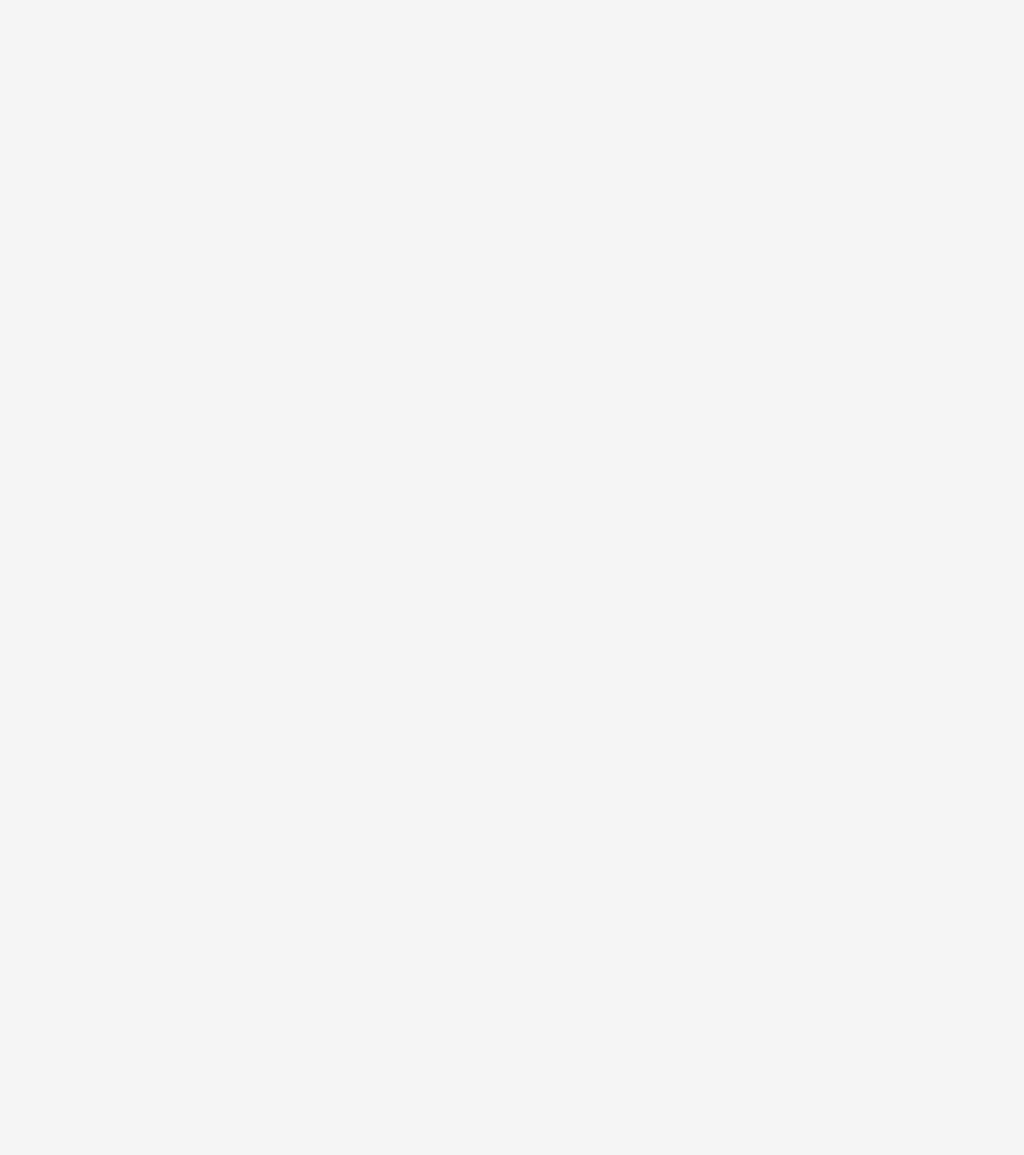
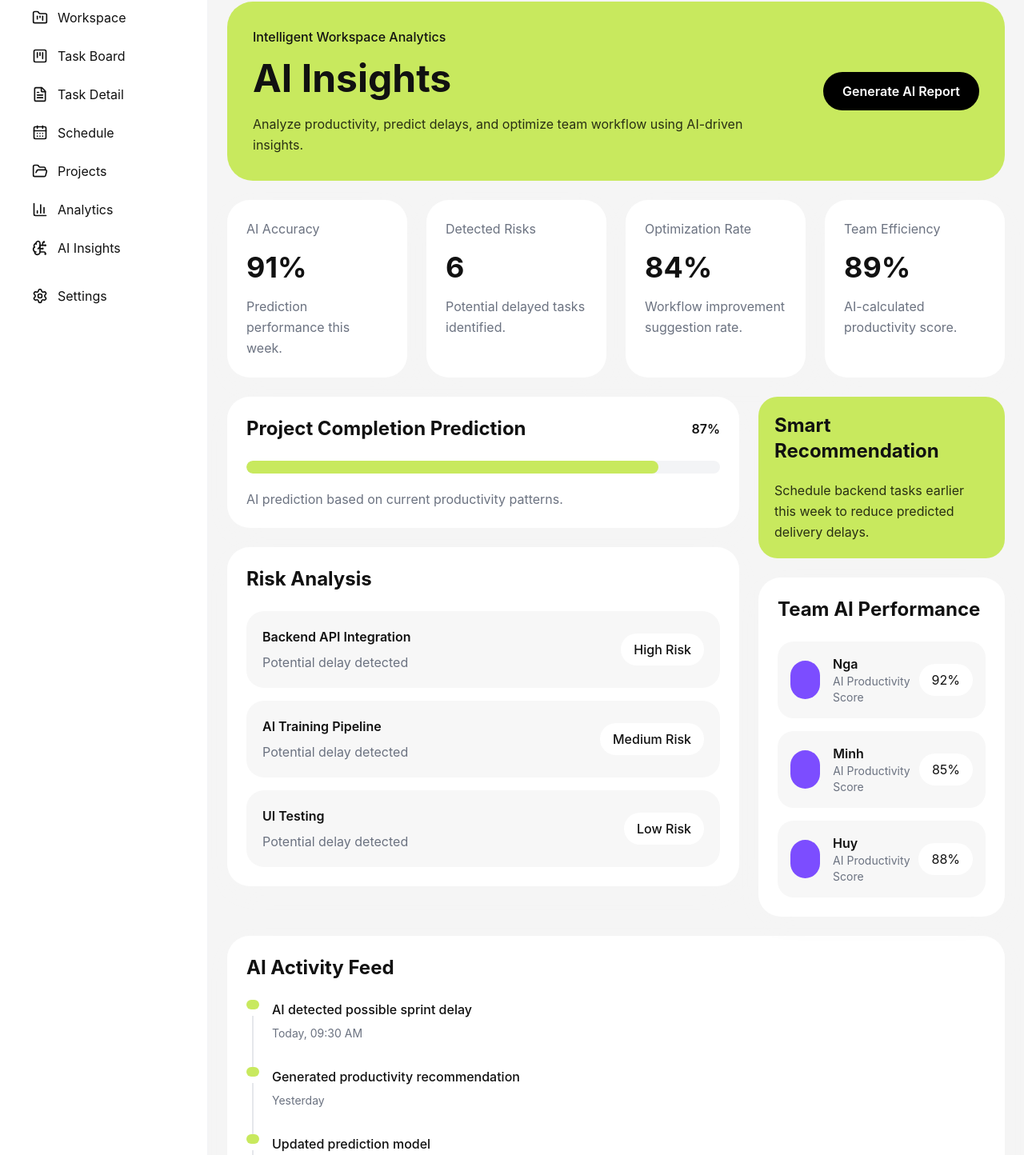
Before and after one commit to nga4704/task-management-ai, a React (Vite) app in the folder frontend/: page /ai-insights in a window 1280 px wide. Before the commit this address had no page. Shown: the part 146-1590 px from the top of the page at 80% size. Before the commit the page ends 800 px from the top, so only its background shows below. Built offline with nearby package versions, Linux system fonts and the light colour scheme.

Commit message:
feat: ai-insights core ui

```diff
--- /dev/null
+++ b/frontend/src/components/ai-insights/AIActivityItem.tsx
@@ -0,0 +1,38 @@
+type AIActivityItemProps = {
+  activity: string;
+  time: string;
+};
+
+function AIActivityItem({
+  activity,
+  time,
+}: AIActivityItemProps) {
+  return (
+    <div className="flex gap-4">
+      <div className="flex flex-col items-center">
+        <div
+          className="
+            w-4
+            h-4
+            rounded-full
+            bg-primary
+          "
+        />
+
+        <div className="w-[2px] h-full bg-gray-200 mt-2" />
+      </div>
+
+      <div className="pb-8">
+        <p className="font-medium">
+          {activity}
+        </p>
+
+        <p className="text-sm text-gray-500 mt-2">
+          {time}
+        </p>
+      </div>
+    </div>
+  );
+}
+
+export default AIActivityItem;
--- /dev/null
+++ b/frontend/src/components/ai-insights/AIInsightsHeader.tsx
@@ -0,0 +1,47 @@
+function AIInsightsHeader() {
+  return (
+    <div
+      className="
+        bg-primary
+        rounded-[32px]
+        p-8
+        flex
+        flex-col
+        lg:flex-row
+        lg:items-center
+        lg:justify-between
+        gap-6
+      "
+    >
+      <div>
+        <p className="font-medium">
+          Intelligent Workspace Analytics
+        </p>
+
+        <h1 className="text-5xl font-bold mt-4">
+          AI Insights
+        </h1>
+
+        <p className="mt-5 max-w-2xl leading-relaxed text-black/80">
+          Analyze productivity, predict delays,
+          and optimize team workflow using AI-driven insights.
+        </p>
+      </div>
+
+      <button
+        className="
+          bg-black
+          text-white
+          px-6
+          py-3
+          rounded-full
+          font-semibold
+        "
+      >
+        Generate AI Report
+      </button>
+    </div>
+  );
+}
+
+export default AIInsightsHeader;
--- /dev/null
+++ b/frontend/src/components/ai-insights/AISummaryCard.tsx
@@ -0,0 +1,36 @@
+type AISummaryCardProps = {
+  title: string;
+  value: string;
+  description: string;
+};
+
+function AISummaryCard({
+  title,
+  value,
+  description,
+}: AISummaryCardProps) {
+  return (
+    <div
+      className="
+        bg-white
+        rounded-[28px]
+        p-6
+        shadow-soft
+      "
+    >
+      <p className="text-gray-500">
+        {title}
+      </p>
+
+      <h2 className="text-4xl font-bold mt-4">
+        {value}
+      </h2>
+
+      <p className="text-gray-500 mt-4 leading-relaxed">
+        {description}
+      </p>
+    </div>
+  );
+}
+
+export default AISummaryCard;
--- /dev/null
+++ b/frontend/src/components/ai-insights/PredictionCard.tsx
@@ -0,0 +1,57 @@
+type PredictionCardProps = {
+  title: string;
+  percentage: number;
+};
+
+function PredictionCard({
+  title,
+  percentage,
+}: PredictionCardProps) {
+  return (
+    <div
+      className="
+        bg-white
+        rounded-[28px]
+        p-6
+        shadow-soft
+      "
+    >
+      <div className="flex justify-between items-center">
+        <h2 className="text-2xl font-bold">
+          {title}
+        </h2>
+
+        <span className="font-semibold">
+          {percentage}%
+        </span>
+      </div>
+
+      <div
+        className="
+          mt-6
+          h-4
+          bg-gray-100
+          rounded-full
+          overflow-hidden
+        "
+      >
+        <div
+          className="
+            h-full
+            bg-primary
+            rounded-full
+          "
+          style={{
+            width: `${percentage}%`,
+          }}
+        />
+      </div>
+
+      <p className="mt-5 text-gray-500">
+        AI prediction based on current productivity patterns.
+      </p>
+    </div>
+  );
+}
+
+export default PredictionCard;
--- /dev/null
+++ b/frontend/src/components/ai-insights/RecommendationCard.tsx
@@ -0,0 +1,27 @@
+type RecommendationCardProps = {
+  recommendation: string;
+};
+
+function RecommendationCard({
+  recommendation,
+}: RecommendationCardProps) {
+  return (
+    <div
+      className="
+        bg-primary
+        rounded-[24px]
+        p-5
+      "
+    >
+      <h3 className="text-2xl font-bold">
+        Smart Recommendation
+      </h3>
+
+      <p className="mt-5 leading-relaxed text-black/80">
+        {recommendation}
+      </p>
+    </div>
+  );
+}
+
+export default RecommendationCard;
--- /dev/null
+++ b/frontend/src/components/ai-insights/RiskAnalysisCard.tsx
@@ -0,0 +1,46 @@
+type RiskAnalysisCardProps = {
+  task: string;
+  risk: string;
+};
+
+function RiskAnalysisCard({
+  task,
+  risk,
+}: RiskAnalysisCardProps) {
+  return (
+    <div
+      className="
+        bg-[#F7F7F7]
+        rounded-[22px]
+        p-5
+        flex
+        justify-between
+        items-center
+      "
+    >
+      <div>
+        <h4 className="font-semibold">
+          {task}
+        </h4>
+
+        <p className="text-gray-500 mt-2">
+          Potential delay detected
+        </p>
+      </div>
+
+      <span
+        className="
+          bg-white
+          px-4
+          py-2
+          rounded-full
+          font-medium
+        "
+      >
+        {risk}
+      </span>
+    </div>
+  );
+}
+
+export default RiskAnalysisCard;
--- /dev/null
+++ b/frontend/src/components/ai-insights/TeamAIStats.tsx
@@ -0,0 +1,56 @@
+type TeamAIStatsProps = {
+  name: string;
+  productivity: string;
+};
+
+function TeamAIStats({
+  name,
+  productivity,
+}: TeamAIStatsProps) {
+  return (
+    <div
+      className="
+        flex
+        items-center
+        justify-between
+        bg-[#F7F7F7]
+        rounded-[20px]
+        p-4
+      "
+    >
+      <div className="flex items-center gap-4">
+        <div
+          className="
+            w-12
+            h-12
+            rounded-full
+            bg-secondary
+          "
+        />
+
+        <div>
+          <h4 className="font-semibold">
+            {name}
+          </h4>
+
+          <p className="text-gray-500 text-sm">
+            AI Productivity Score
+          </p>
+        </div>
+      </div>
+
+      <span
+        className="
+          bg-white
+          px-4
+          py-2
+          rounded-full
+        "
+      >
+        {productivity}
+      </span>
+    </div>
+  );
+}
+
+export default TeamAIStats;
--- a/frontend/src/components/layout/Sidebar.tsx
+++ b/frontend/src/components/layout/Sidebar.tsx
@@ -6,7 +6,8 @@ import {
   FileText,
   CalendarDays,
   FolderOpen,
-  BarChart3
+  BarChart3,
+  BrainCircuit
 } from "lucide-react";
 import { Link } from "react-router-dom";
 
@@ -69,6 +70,12 @@ function Sidebar() {
             title="Analytics"
           />
         </Link>
+        <Link to="/ai-insights">
+          <SidebarItem
+            icon={<BrainCircuit size={20} />}
+            title="AI Insights"
+          />
+        </Link>
         <SidebarItem
           icon={<Settings size={20} />}
           title="Settings"
--- /dev/null
+++ b/frontend/src/pages/ai-insights/AIInsightsPage.tsx
@@ -0,0 +1,167 @@
+import MainLayout from "../../layouts/MainLayout";
+
+import AIInsightsHeader from "../../components/ai-insights/AIInsightsHeader";
+import AISummaryCard from "../../components/ai-insights/AISummaryCard";
+import PredictionCard from "../../components/ai-insights/PredictionCard";
+import RiskAnalysisCard from "../../components/ai-insights/RiskAnalysisCard";
+import RecommendationCard from "../../components/ai-insights/RecommendationCard";
+import TeamAIStats from "../../components/ai-insights/TeamAIStats";
+import AIActivityItem from "../../components/ai-insights/AIActivityItem";
+
+function AIInsightsPage() {
+  return (
+    <MainLayout>
+      <div className="space-y-6">
+
+        <AIInsightsHeader />
+
+        {/* Summary */}
+        <div className="grid grid-cols-2 xl:grid-cols-4 gap-6">
+          <AISummaryCard
+            title="AI Accuracy"
+            value="91%"
+            description="Prediction performance this week."
+          />
+
+          <AISummaryCard
+            title="Detected Risks"
+            value="6"
+            description="Potential delayed tasks identified."
+          />
+
+          <AISummaryCard
+            title="Optimization Rate"
+            value="84%"
+            description="Workflow improvement suggestion rate."
+          />
+
+          <AISummaryCard
+            title="Team Efficiency"
+            value="89%"
+            description="AI-calculated productivity score."
+          />
+        </div>
+
+        {/* Predictions */}
+        <div className="grid grid-cols-12 gap-6">
+
+          <div className="col-span-12 xl:col-span-8 space-y-6">
+
+            <PredictionCard
+              title="Project Completion Prediction"
+              percentage={87}
+            />
+
+            <div
+              className="
+                bg-white
+                rounded-[28px]
+                p-6
+                shadow-soft
+              "
+            >
+              <h2 className="text-2xl font-bold">
+                Risk Analysis
+              </h2>
+
+              <div className="mt-6 space-y-4">
+                <RiskAnalysisCard
+                  task="Backend API Integration"
+                  risk="High Risk"
+                />
+
+                <RiskAnalysisCard
+                  task="AI Training Pipeline"
+                  risk="Medium Risk"
+                />
+
+                <RiskAnalysisCard
+                  task="UI Testing"
+                  risk="Low Risk"
+                />
+              </div>
+            </div>
+
+          </div>
+
+          {/* Right */}
+          <div className="col-span-12 xl:col-span-4 space-y-6">
+
+            <RecommendationCard
+              recommendation="
+              Schedule backend tasks earlier this week
+              to reduce predicted delivery delays.
+              "
+            />
+
+            <div
+              className="
+                bg-white
+                rounded-[28px]
+                p-6
+                shadow-soft
+              "
+            >
+              <h2 className="text-2xl font-bold">
+                Team AI Performance
+              </h2>
+
+              <div className="mt-6 space-y-4">
+                <TeamAIStats
+                  name="Nga"
+                  productivity="92%"
+                />
+
+                <TeamAIStats
+                  name="Minh"
+                  productivity="85%"
+                />
+
+                <TeamAIStats
+                  name="Huy"
+                  productivity="88%"
+                />
+              </div>
+            </div>
+
+          </div>
+
+        </div>
+
+        {/* Activity */}
+        <div
+          className="
+            bg-white
+            rounded-[28px]
+            p-6
+            shadow-soft
+          "
+        >
+          <h2 className="text-2xl font-bold">
+            AI Activity Feed
+          </h2>
+
+          <div className="mt-6">
+            <AIActivityItem
+              activity="AI detected possible sprint delay"
+              time="Today, 09:30 AM"
+            />
+
+            <AIActivityItem
+              activity="Generated productivity recommendation"
+              time="Yesterday"
+            />
+
+            <AIActivityItem
+              activity="Updated prediction model"
+              time="2 days ago"
+            />
+          </div>
+        </div>
+
+      </div>
+    </MainLayout>
+  );
+}
+
+export default AIInsightsPage;
--- a/frontend/src/routes/AppRoutes.tsx
+++ b/frontend/src/routes/AppRoutes.tsx
@@ -9,6 +9,7 @@ import TaskDetailPage from "../pages/task-detail/TaskDetailPage";
 import SchedulePage from "../pages/schedule/SchedulePage";
 import ProjectsPage from "../pages/projects/ProjectsPage";
 import AnalyticsPage from "../pages/analytics/AnalyticsPage";
+import AIInsightsPage from "../pages/ai-insights/AIInsightsPage";
 
 function AppRoutes() {
   return (
@@ -32,6 +33,8 @@ function AppRoutes() {
       <Route path="/projects" element={<ProjectsPage />} />
 
       <Route path="/analytics" element={<AnalyticsPage />} />
+
+      <Route path="/ai-insights" element={<AIInsightsPage />} />
     </Routes>
 
   );
```
